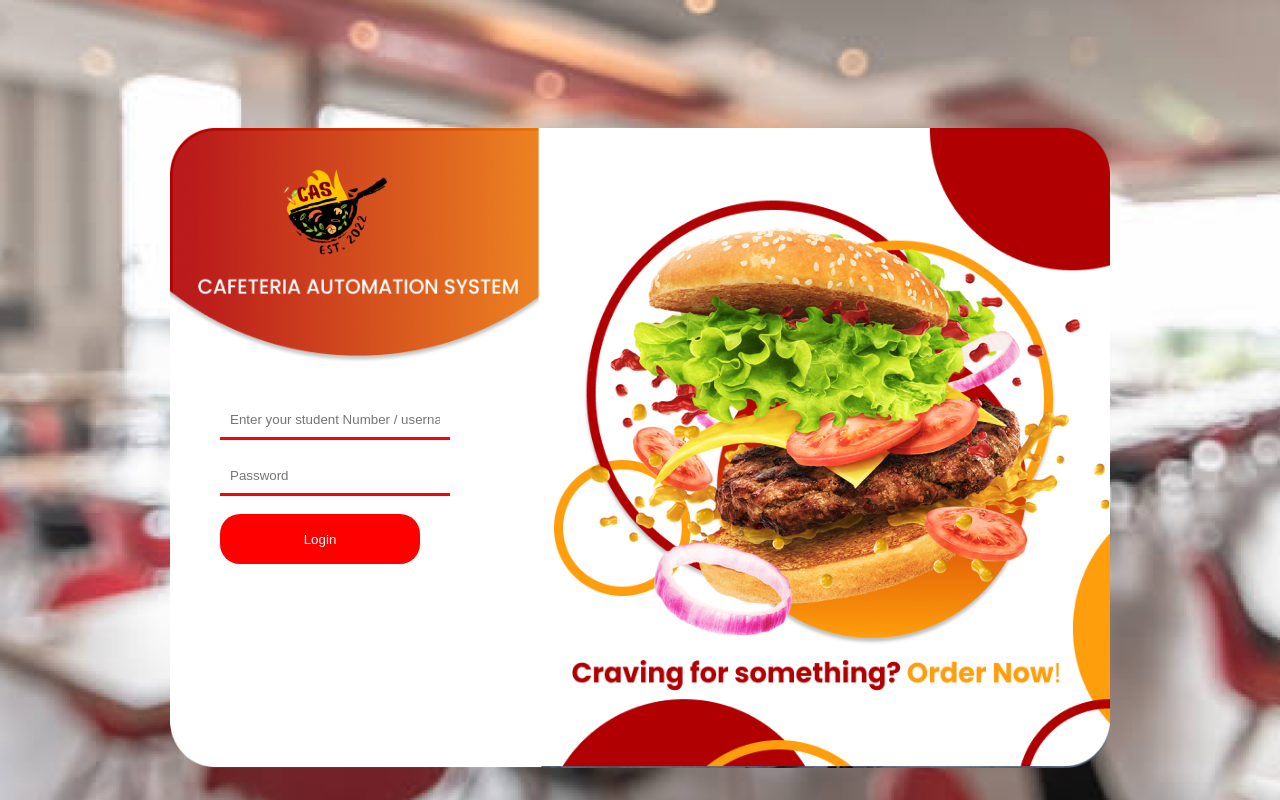
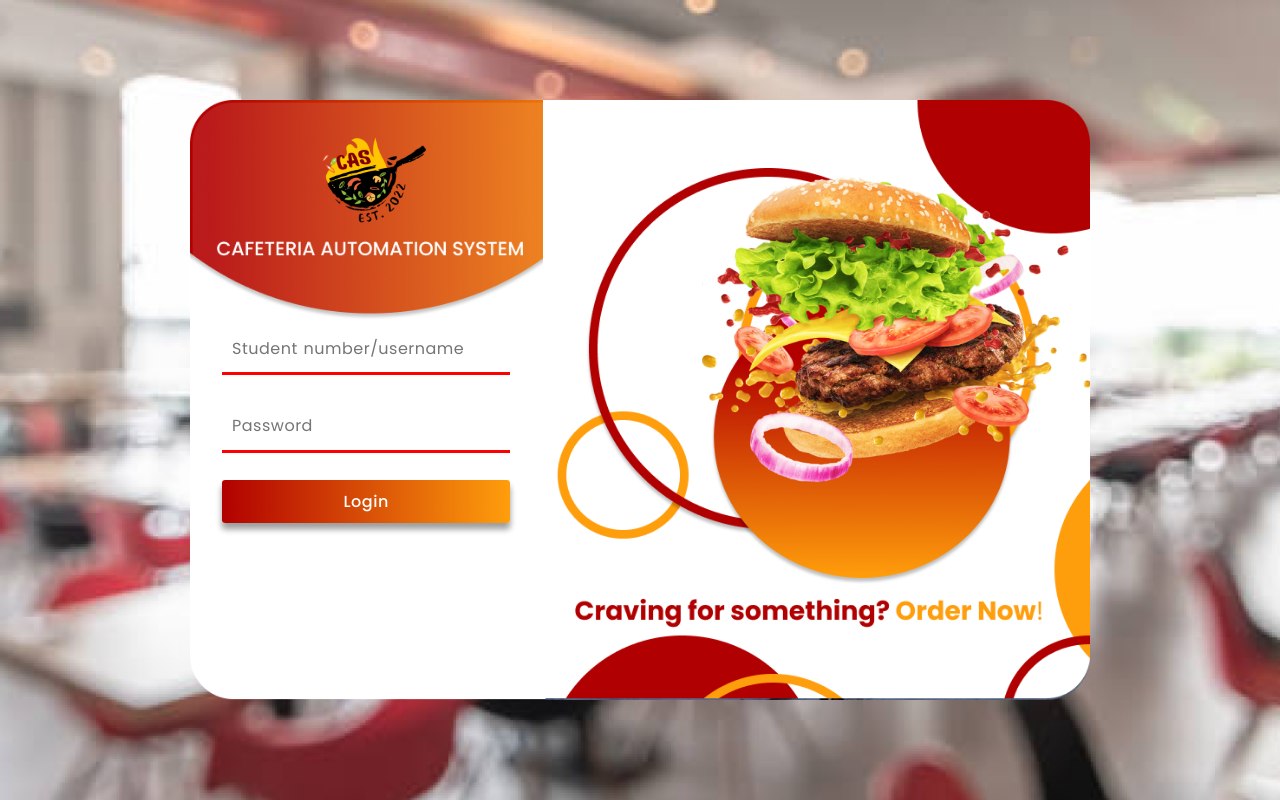
Before and after one commit to jeriel947/Iskotogo.github.io, a PHP site: page /LoginPage.php in a window 1280 px wide. Run offline with PHP 8.4, Linux system fonts and the light colour scheme.

Commit message:
Update login page and navbar

```diff
--- a/CSS/MAIN.css
+++ b/CSS/MAIN.css
@@ -225,6 +225,38 @@ nav #sys_name,
     padding: .5rem;
 }
 
+.nav_menu #login-btn {
+    background: transparent;
+    border-radius: .7rem;
+}
+
+.nav_menu #login-btn a {
+    width: 100%;
+    border-radius: .7rem;
+    background: var(--color-gradient);
+}
+
+.nav_menu #login-btn p {
+    color: white;
+}
+
+.nav_menu #login-btn:hover {
+    transition: var(--transition);
+    padding: .2rem;
+    background: var(--color-gradient);
+}
+
+.nav_menu #login-btn a:hover {
+    transition: var(--transition);
+    background: rgb(255, 255, 255);
+    box-shadow: none;
+    border-radius: .5rem;
+}
+
+.nav_menu #login-btn a:hover p{
+    color: var(--color-main1) !important;
+}
+
 .nav_menu #order-now a:hover,
 .nav_menu #my-orders a:hover {
     color: white;
--- a/CSS/loginStyle.css
+++ b/CSS/loginStyle.css
@@ -1,175 +1,127 @@
-body {
-
-    background: rgb(243, 141, 141);
-
-    background-image: url(images/login\ background\ image.png);
-
-    background-repeat: no-repeat;
-
-    background-size: cover;
-
-    display: flex;
-
-    justify-content: center;
-
-    align-items: center;
-
-    flex-direction: column;
-
+*{
+    box-sizing: padding-box;
 }
 
-*{
+body {
+    background: rgb(243, 141, 141);
+    background-image: url(../images/loginBgImg.png);
+    background-repeat: no-repeat;
+    background-size: cover;
+    margin: 0;
+}
 
-    box-sizing: padding-box;
 
+.login-container {
+    height: 100vh;
+    width: 100vw;
+    background: transparent;
+    display: flex;
+    justify-content: center;
+    align-items: center;
 }
 
 form {
+    width: 900px;
+    height: 600px;
+    background-image: url(../images/formBgImg.png);
+    background-repeat: no-repeat;
+    background-size: 100% 100%;
+    border-radius: 20px;
+    display: flex;
+}
 
-    width: 900px;
+#left {
+    width: 50%;
+    padding: 2rem;
+    display: flex;
+    flex-direction: column;
+    align-items: center;
+    justify-content: center;
+    position: relative;
+}
 
-    height: 600px;
-
-    background-image: url(images/form\ background\ image.png);
-
-    background-repeat: no-repeat;
-
-    background-size: 100% 100%;
-
-    padding: 20px;
-
-    border-radius: 20px;
-
+#left .image {
     display: flex;
-
-    margin-top: 15vh;
-
+    align-items: center;
+    justify-content: center;
+    position: absolute;
+    top: 1rem;
 }
 
 #right {
-
     padding-left: 160px;
-
     padding-top: 70px;
 }
 
 #logo {
-
     height: 120px;
-
-    padding-left: 60px;
 }
 
 #input {
-
-    padding-top: 130px;
-
-    padding-left: 30px;
-
+    width: 100%;
+    padding-top: 3rem;
 }
 
 input {
-
     display: block;
-
     border: none;
-
     background-color: #ffffff00;
-
     border-bottom: 3px solid red;
-
     width: 100%;
-
     padding: 10px;
-
+    font-size: 16px;
 }
 
-label {
-
-    color: #888;
-
-    font-size: 18px;
-
-    padding: 10px;
-
-    font-family: sans-serif;
-
+.login-btn {
+    background: transparent;
+    padding: 0;
 }
 
 button {
-
-    float: left;
-
-    background: red;
-
-    padding: 10px 15px;
-
-    width: 200px;
-
-    height: 50px;
-
-    color: #fff;
-
-    border-radius: 20px;
-
-    margin-right: 10px;
-
-    border: none;
-
+    width: 100%;
+    background: var(--color-gradient);
+    color: white;
 }
 
 button:hover{
+    transition: var(--transition);
+    background: rgb(255, 255, 255);
+    color: var(--color-main1);
+    box-shadow: none;
+}
 
-    opacity: .10;
-
+.login-btn:hover {
+    transition: var(--transition);
+    padding: .2rem;
+    background: var(--color-gradient);
 }
 
 .error {
-
    background: #F2DEDE;
-
    color: #0c0101;
-
    padding: 10px;
-
    width: 95%;
-
    border-radius: 5px;
-
    margin: 20px auto;
-
+   position: absolute;
 }
 
 h1 {
-
     text-align: center;
-
     color: rgb(134, 3, 3);
-
 }
 
 a {
-
     float: right;
-
     background: rgb(183, 225, 233);
-
     padding: 10px 15px;
-
     color: #fff;
-
     border-radius: 10px;
-
     margin-right: 10px;
-
     border: none;
-
     text-decoration: none;
-
 }
 
 a:hover{
-
     opacity: .7;
-
 }
--- a/CSS/responsiveness.css
+++ b/CSS/responsiveness.css
@@ -244,6 +244,7 @@
     .side_bar_profile #log-out-btn {
         font-size: 24px;
         display: block;
+        color: var(--color-main1);
     }
 
 /* =============== HOME - BODY =============== HOME - BODY =============== HOME - BODY =============== */
--- a/LoginPage.php
+++ b/LoginPage.php
@@ -3,34 +3,62 @@
 <html>
 
 <head>
-
     <title>LOGIN</title>
-
-    <link rel="stylesheet" type="text/css" href="./CSS/loginStyle.css">
-
+    <!-- CSS -->
+    <link rel="stylesheet" href="./CSS/MAIN.css">
+    <link rel="stylesheet" href="./CSS/loginStyle.css">
+    <link rel="stylesheet" href="./CSS/responsiveness.css">
+    <!-- GOOGLE FONTS (POPPINS) -->
+    <link rel="preconnect" href="https://fonts.googleapis.com">
+    <link rel="preconnect" href="https://fonts.gstatic.com" crossorigin>
+    <link href="https://fonts.googleapis.com/css2?family=Poppins:wght@200;300;400;500;600;700;800;900&display=swap"
+        rel="stylesheet">
 </head>
 
 <body>
 
+<div class="login-container">
+    <?php
+        if (isset($_GET['error'])) {
+            $errorMessage = $_GET['error'];
+        } else {
+            $errorMessage = "";
+        }
+
+        if ($_SERVER['REQUEST_METHOD'] === 'POST') {
+            // Validate inputs
+            if (empty($_POST['user_name']) || empty($_POST['password'])) {
+                $errorMessage = "Please fill in all fields.";
+            } else {
+                // Check if the username and password match
+                $username = $_POST['user_name'];
+                $password = $_POST['password'];
+
+                // Perform your validation logic here
+                // Example: Check against a database or an authentication system
+                // If the validation fails, set the error message
+                if (!isValidCredentials($username, $password)) {
+                    $errorMessage = "Invalid username or password.";
+                }
+            }
+        }
+    ?>
 
     <form action="login.php" method="post" id="login-box">
-
-        <?php if (isset($_GET['error'])) { ?>
-
-            <p class="error"><?php echo $_GET['error']; ?></p>
-
+        <?php if (!empty($errorMessage)) { ?>
+            <p class="error"><?php echo $errorMessage; ?></p>
         <?php } ?>
 
         <div id="left">
-            <img src="images/logo.png" id="logo">
-
+            <div class="image">
+                <img src="images/logo.png" id="logo">
+            </div>
             <div id="input">
-
-                <input type="text" name="user_name" placeholder="Enter your student Number / username"><br>
-
-                <input type="password" name="password" placeholder="Password"><br>
-
-                <button type="submit">Login</button>
+                <input type="text" name="user_name" placeholder="Student number/username" required><br>
+                <input type="password" name="password" placeholder="Password" required><br>
+                <div class="btn login-btn">
+                    <button class="btn" type="submit">Login</button>
+                </div>
             </div>
         </div>
 
@@ -39,6 +67,7 @@
         </div>
 
     </form>
+</div>
 
 </body>
 
--- a/SCRIPTS/SCRIPT.js
+++ b/SCRIPTS/SCRIPT.js
@@ -7,3 +7,8 @@ window.addEventListener('scroll', () => {
 document.querySelector('#back-to-prev').addEventListener('click', function() {
     history.back();
 });
+
+// LOGOUT FUNCTION
+function performLogout() {
+    window.location.href = "LoginPage.php";
+}
```
Also changed, not shown: HomePage.php (+16 -2 lines), MyOrders.php (+17 -11 lines), login.php (+6 -2 lines), images/formBgImg.png (renamed from images/form background image.png), images/loginBgImg.png (renamed from images/login background image.png).
